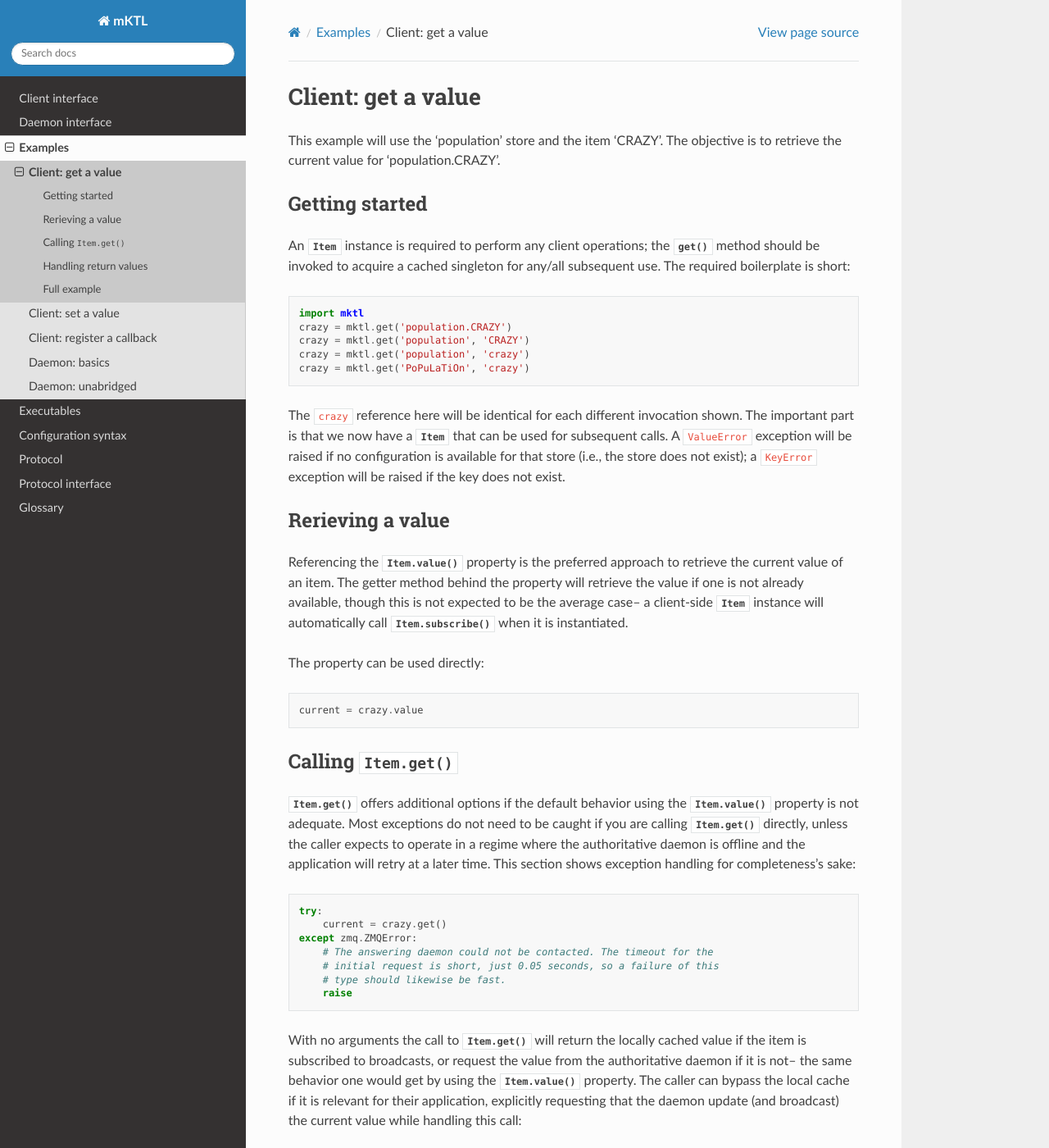
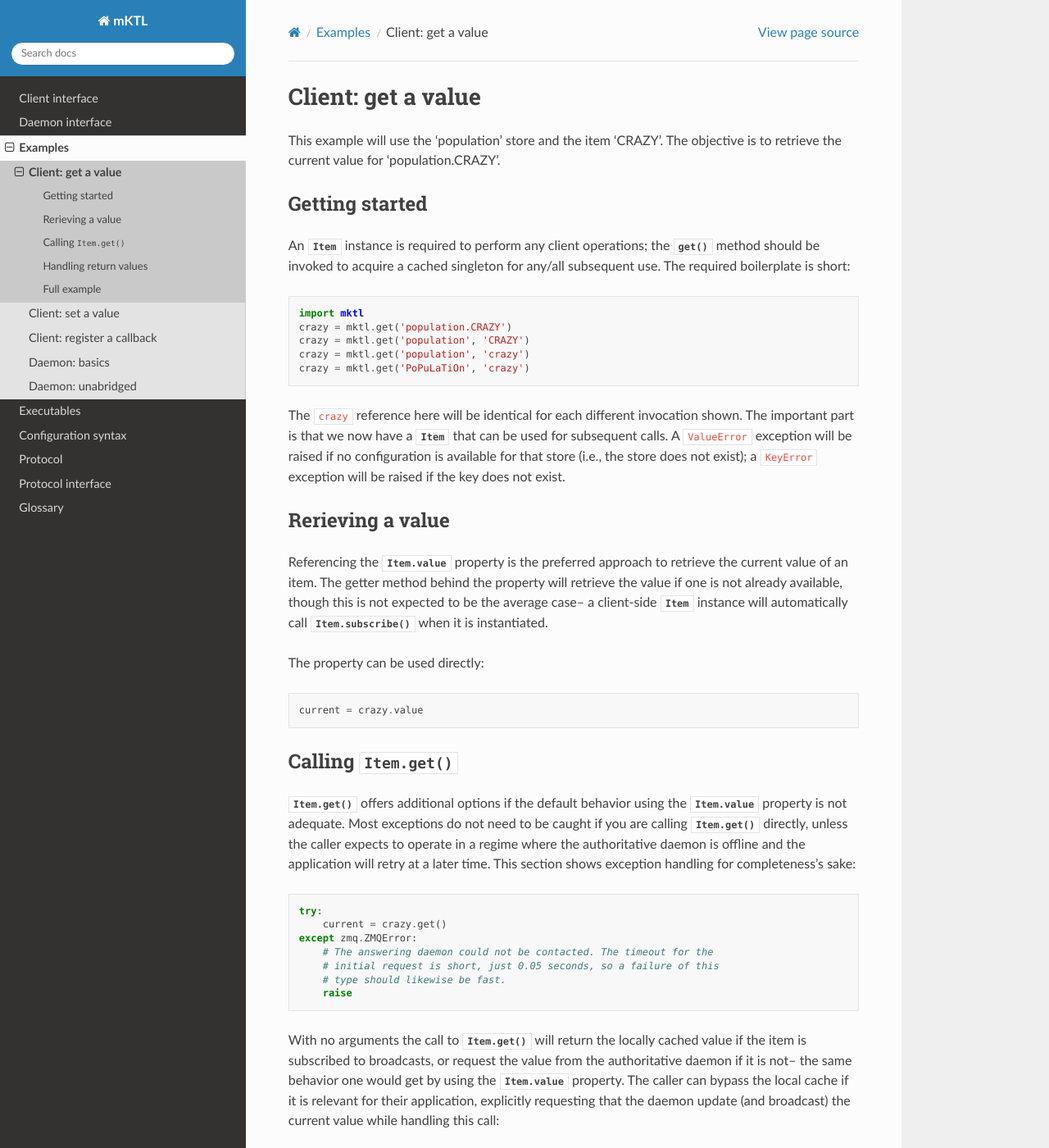
Before and after one commit to KeckObservatory/mKTL, a Sphinx documentation site: the page built from doc/example/get.rst, in a window 1280 px wide and 1400 px high. Shown: the whole window at 82% size. Built offline with Sphinx 7.4.7 and the Read the Docs theme 3.1.0, drawn with Linux system fonts in a browser that asks for light colours; part of the change alters nothing that is shown; some of the changed text lies outside the part shown.

```diff
--- a/doc/example/get.rst
+++ b/doc/example/get.rst
@@ -34,7 +34,7 @@ a ``KeyError`` exception will be raised if the key does not exist.
 Rerieving a value
 -----------------
 
-Referencing the :func:`Item.value` property is the preferred approach to
+Referencing the :py:attr:`Item.value` property is the preferred approach to
 retrieve the current value of an item. The getter method behind the property
 will retrieve the value if one is not already available, though this is not
 expected to be the average case-- a client-side :class:`Item` instance will
@@ -49,8 +49,8 @@ Calling :func:`Item.get`
 ------------------------
 
 :func:`Item.get` offers additional options if the default behavior using the
-:func:`Item.value` property is not adequate. Most exceptions do not need to be
-caught if you are calling :func:`Item.get`
+:py:attr:`Item.value` property is not adequate. Most exceptions do not need
+to be caught if you are calling :func:`Item.get`
 directly, unless the caller expects to operate in a regime where the
 authoritative daemon is offline and the application will retry at a later time.
 This section shows exception handling for completeness's sake::
@@ -66,7 +66,7 @@ This section shows exception handling for completeness's sake::
 With no arguments the call to :func:`Item.get` will return the locally
 cached value if the item is subscribed to broadcasts, or request the value
 from the authoritative daemon if it is not-- the same behavior one would get
-by using the :func:`Item.value` property. The caller can bypass the local
+by using the :py:attr:`Item.value` property. The caller can bypass the local
 cache if it is relevant for their application, explicitly requesting that
 the daemon update (and broadcast) the current value while handling this call::
 
@@ -109,7 +109,7 @@ Putting it all together::
 
 It's worth mentioning that the above comparison can be further simplified:
 an :class:`Item` instance can be used directly in comparison operations,
-and will behave as if :func:`Item.value` is being used directly::
+and will behave as if :py:attr:`Item.value` is being used directly::
 
     import mktl
     crazy = mktl.get('population.CRAZY')
```
